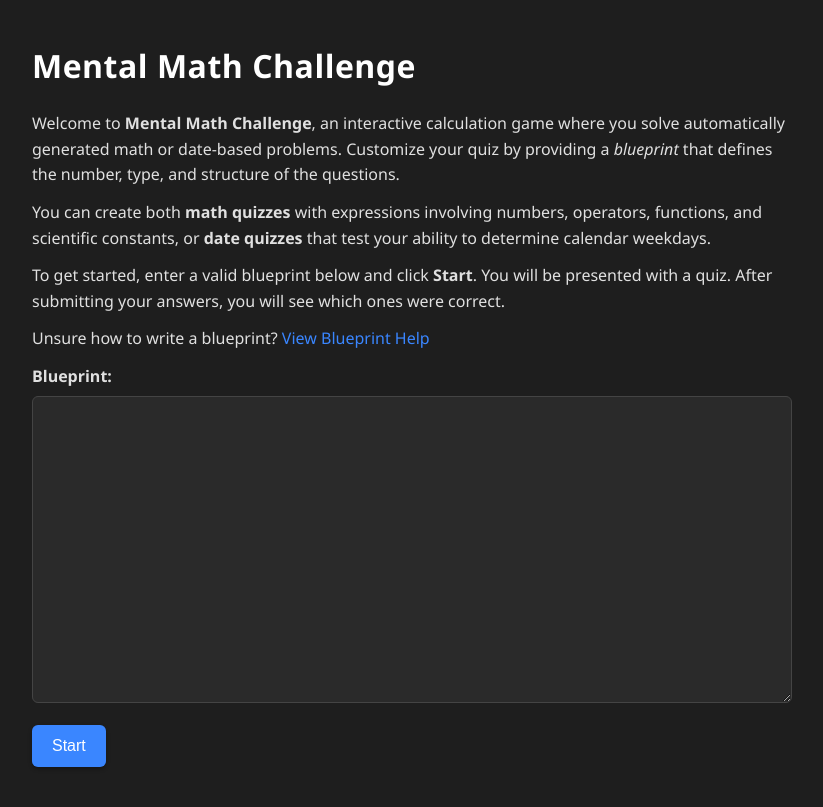
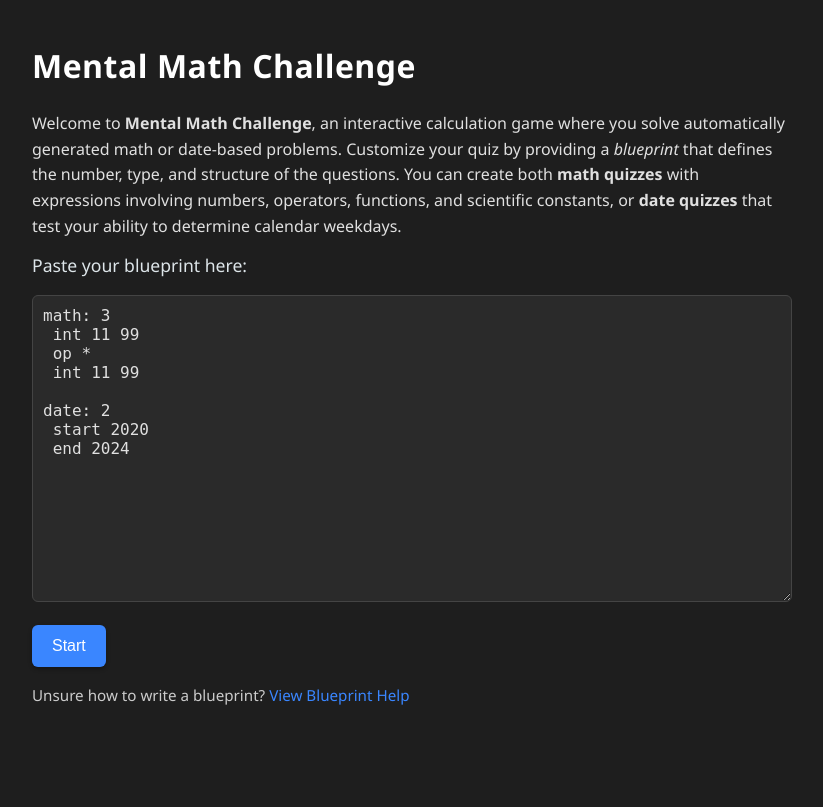
Before and after one commit to SiulRek/MentalMathChallange, a Flask app: page / in a window 1280 px wide. Shown: the whole page, without its empty margins (228-1051 px from the left). After the commit the page ends 705 px from the top, so only its background shows below. Run offline with Flask 3, Linux system fonts and the light colour scheme.

Commit message:
Enhance UI styling on index page for better appearance

```diff
--- a/src/static/style.css
+++ b/src/static/style.css
@@ -129,16 +129,21 @@ button:active {
 /* ──────────────────────────────── */
 /* Quiz Questions Layout           */
 /* ──────────────────────────────── */
+.quiz-question-block {
+  margin-bottom: 20px;
+}
+
 .quiz-question {
   display: flex;
-  align-items: center;
-  margin-bottom: 15px;
+  align-items: baseline;
+  margin-bottom: 6px;
 }
 
 .question-number {
   min-width: 30px;
   font-weight: 600;
   color: #999;
+  margin-right: 6px;
 }
 
 .question-text {
@@ -254,6 +259,34 @@ button:active {
 }
 
 /* ──────────────────────────────── */
+/* Blueprint Instruction & Error   */
+/* ──────────────────────────────── */
+.blueprint-instruction {
+  margin-bottom: 10px;
+  font-weight: 500;
+  font-size: 1.1em;
+  color: #dde5e9;
+}
+
+.blueprint-error {
+  background-color: #3a1f1f;
+  color: #ff6b6b;
+  padding: 12px 16px;
+  border-left: 4px solid #ff6b6b;
+  border-radius: 6px;
+  margin-top: 20px;
+  font-weight: 500;
+}
+
+/* Help link below Start button */
+.blueprint-help-link {
+  margin-top: 16px;
+  font-size: 0.95em;
+  color: #cccccc;
+}
+
+
+/* ──────────────────────────────── */
 /* Responsive Design               */
 /* ──────────────────────────────── */
 @media (max-width: 600px) {
@@ -271,4 +304,3 @@ button:active {
     text-align: center;
   }
 }
-/* ──────────────────────────────── */
--- a/src/templates/index.html
+++ b/src/templates/index.html
@@ -12,32 +12,29 @@
     <p>
       Welcome to <strong>Mental Math Challenge</strong>, an interactive calculation game where you solve
       automatically generated math or date-based problems. Customize your quiz by providing a <em>blueprint</em>
-      that defines the number, type, and structure of the questions.
-    </p>
-
-    <p>
-      You can create both <strong>math quizzes</strong> with expressions involving numbers, operators, functions,
+      that defines the number, type, and structure of the questions. You can create both <strong>math quizzes</strong> with expressions involving numbers, operators, functions,
       and scientific constants, or <strong>date quizzes</strong> that test your ability to determine calendar weekdays.
     </p>
 
-    <p>
-      To get started, enter a valid blueprint below and click <strong>Start</strong>. You will be presented with a quiz.
-      After submitting your answers, you will see which ones were correct.
-    </p>
-
-    <p>
-      Unsure how to write a blueprint? <a href="{{ url_for('help_page') }}">View Blueprint Help</a>
-    </p>
-
     {% if error %}
-      <p class="incorrect"><strong>Error:</strong> {{ error }}</p>
+    <div class="blueprint-error">
+      <strong>Error:</strong> {{ error }}
+    </div>
     {% endif %}
 
     <form action="{{ url_for('start') }}" method="post">
-      <label for="blueprint"><strong>Blueprint:</strong></label>
-      <textarea id="blueprint" name="blueprint" rows="15">{{ blueprint_text or "" }}</textarea>
+      <p class="blueprint-instruction">Paste your blueprint here:</p>
+      <textarea id="blueprint" name="blueprint" rows="15">{{
+        blueprint_text or
+        'math: 3\n int 11 99\n op *\n int 11 99\n\ndate: 2\n start 2020\n end 2024'
+      }}</textarea>
+
       <button type="submit">Start</button>
+      <p class="blueprint-help-link">
+        Unsure how to write a blueprint? <a href="{{ url_for('help_page') }}">View Blueprint Help</a>
+      </p>
     </form>
+
   </div>
 </body>
 </html>
```
